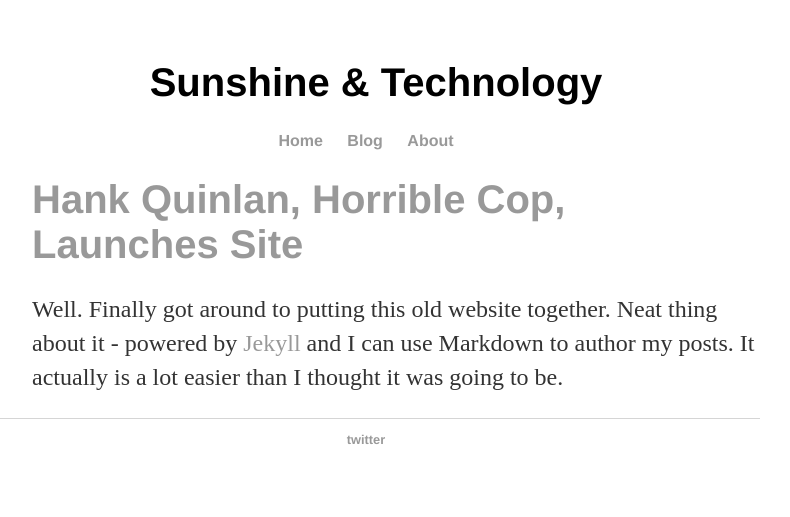
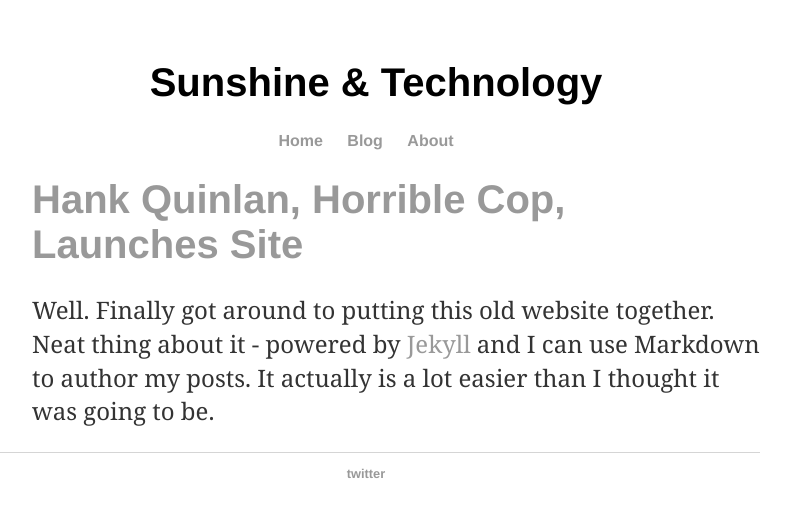
Before and after one commit to camblyth/camblyth.github.io, a Jekyll site: the page built from index.html, in a window 1280 px wide. Shown: the top 517 px of the page, without its empty margins (264-1054 px from the left). Built offline with Jekyll 4.4.1, drawn with Linux system fonts in a browser that asks for light colours.

Commit message:
Update main.css

```diff
--- a/css/main.css
+++ b/css/main.css
@@ -29,6 +29,7 @@ p {
     font-size: 1.5em;
     line-height: 1.4em;
     color: #333;
+    font-family: Georgia, Times, "Times New Roman", serif;
 }
 footer {
     border-top: 1px solid #d5d5d5;
```
